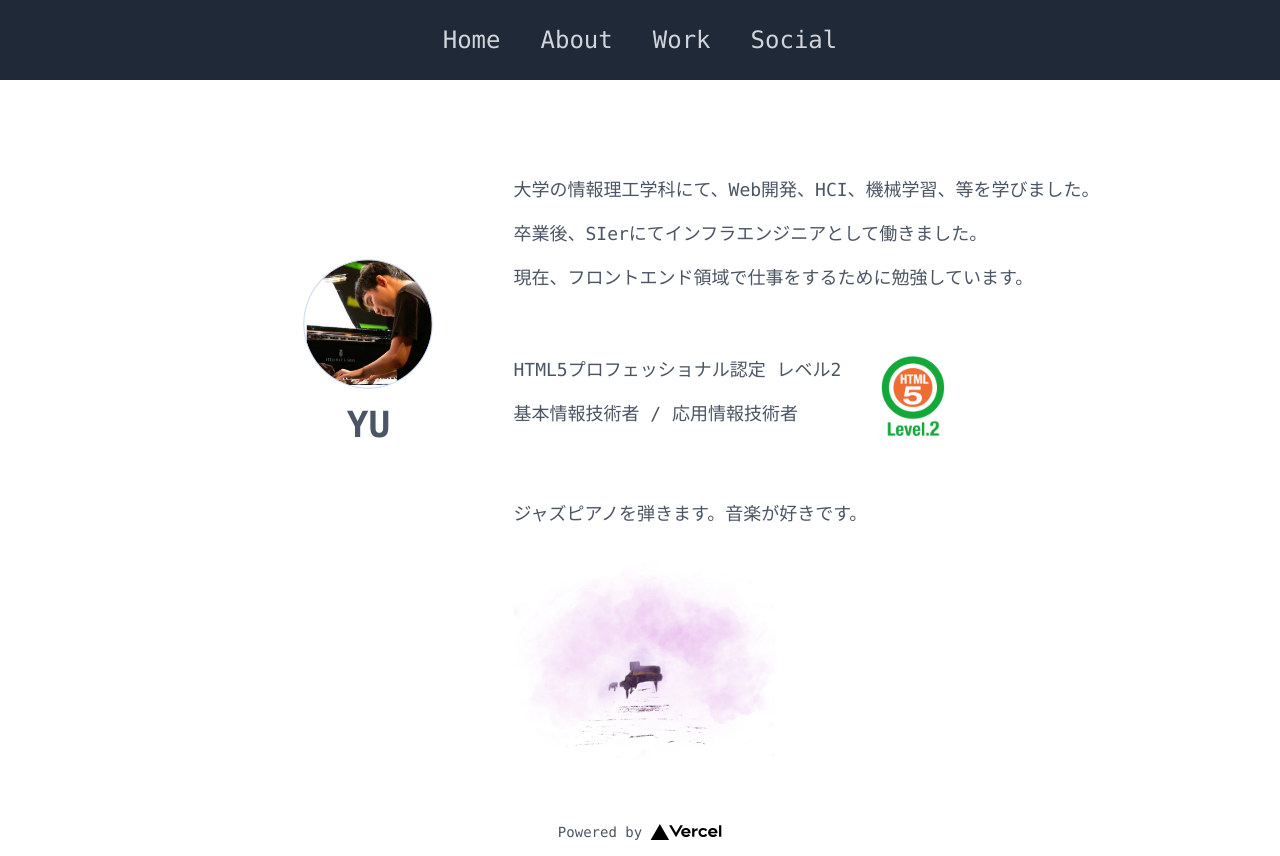
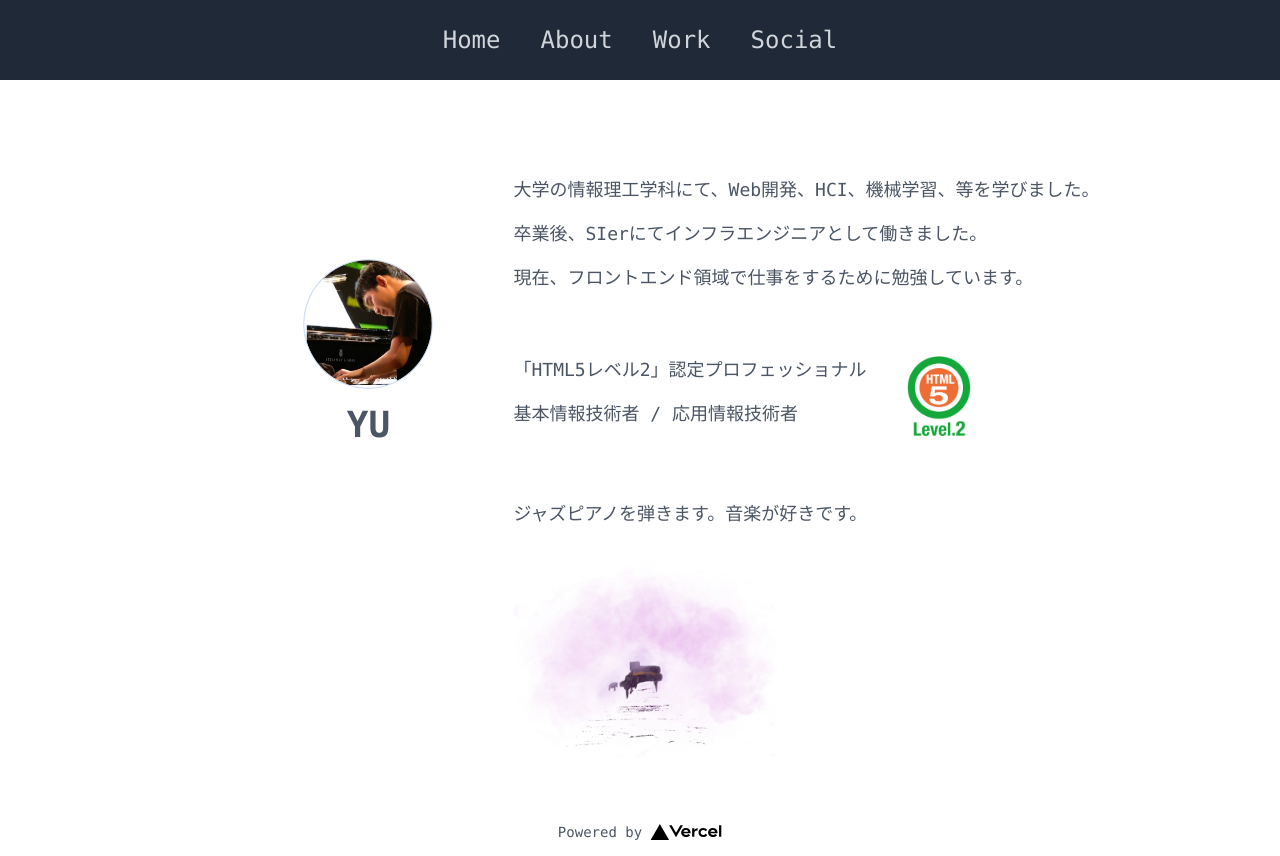
Before and after one commit to yysd94/myblog, a Next.js app: page / in a window 1280 px wide. Built offline with nearby package versions, Linux system fonts and the light colour scheme.

Commit message:
ライセンスの記述を正確なものに更新

```diff
--- a/pages/index.js
+++ b/pages/index.js
@@ -39,7 +39,7 @@ export default function Home() {
                 <div className="lg:flex lg:justify-start">
                   <div>
                     <p className="text-xs mt-2 text-gray-600 md:text-lg md:mt-4 lg:text-left">
-                      HTML5プロフェッショナル認定 レベル2
+                      「HTML5レベル2」認定プロフェッショナル
                     </p>
                     <p className="text-xs mt-2 text-gray-600 md:text-lg md:mt-4 lg:text-left">
                       基本情報技術者 / 応用情報技術者
```
